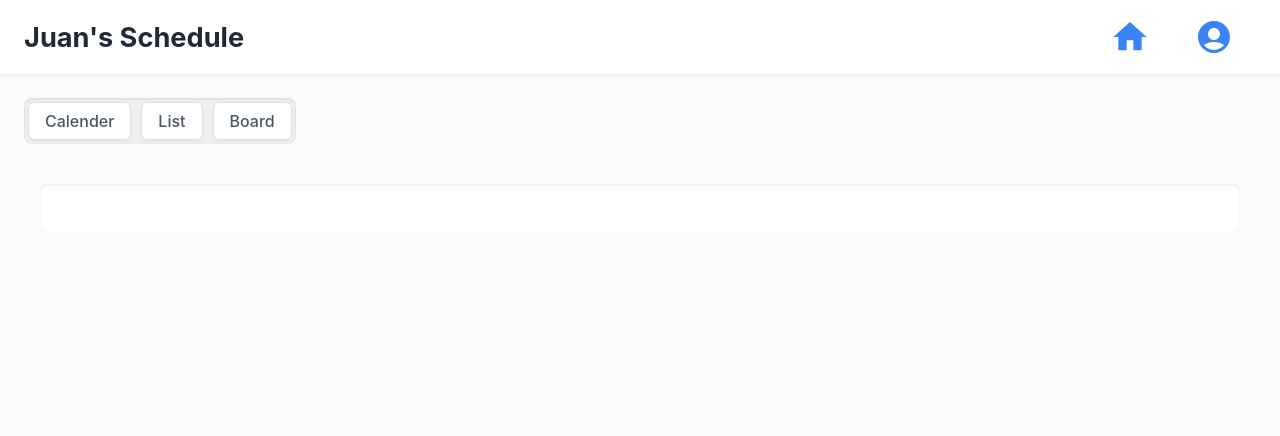
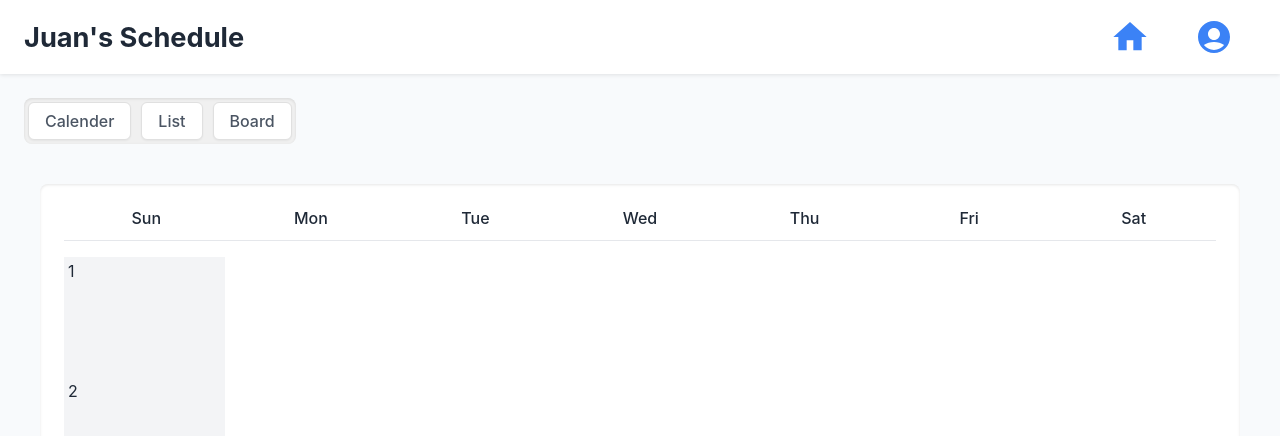
Before and after one commit to cruzjuan298/EasyBook, a Next.js app in the folder frontend/: page /dashboard in a window 1280 px wide. Shown: the top 436 px of the page. Built offline with nearby package versions, Linux system fonts and the light colour scheme.

Commit message:
implement 1/3 of calender ui

```diff
--- a/frontend/src/components/CalenderView/CalenderView.js
+++ b/frontend/src/components/CalenderView/CalenderView.js
@@ -1,9 +1,21 @@
 import styles from "../../styles/calenderView.module.css"
+import DayRow from "./DayRow"
 
 export default function CalenderView() {
     return(
-        <div>
-
+        <div className={styles.calenderViewDiv}>
+            <div className={styles.calenderDaysTitle}>
+                <div>Sun</div>
+                <div>Mon</div>
+                <div>Tue</div>
+                <div>Wed</div>
+                <div>Thu</div>
+                <div>Fri</div>
+                <div>Sat</div>
+            </div>
+            <div className={styles.DayTilesDiv}>
+                <DayRow />
+            </div>
         </div>
     )
 }
--- /dev/null
+++ b/frontend/src/components/CalenderView/DayRow.js
@@ -0,0 +1,11 @@
+import styles from "@/styles/dayRow.module.css"
+import DayTile from "./DayTile"
+
+export default function DayRow() {
+    return(
+        <div className={styles.DayRowDiv}>
+            <DayTile day={1} />
+            <DayTile day={2} />
+        </div>
+    )
+}
--- /dev/null
+++ b/frontend/src/components/CalenderView/DayTile.js
@@ -0,0 +1,11 @@
+import styles from "@/styles/daytile.module.css"
+
+export default function DayTile({ day }) {
+    const currentDate = new Date();
+    const dayOfTheWeek = currentDate.getDay()
+    return(
+        <div className={styles.dayTileDiv}>
+            { day }
+        </div>
+    )
+}
--- a/frontend/src/styles/addui.module.css
+++ b/frontend/src/styles/addui.module.css
@@ -90,5 +90,4 @@
   font-family: inherit;
   font-size: inherit;
   color: inherit;
-
 }
--- a/frontend/src/styles/calenderView.module.css
+++ b/frontend/src/styles/calenderView.module.css
@@ -0,0 +1,18 @@
+.calenderDaysTitle{
+    font-weight: 500;
+    text-align: center;
+    padding-bottom: 0.75rem;
+    margin-bottom: 1rem;
+    display: grid;
+    grid-template-columns: repeat(7, minmax(0, 1fr));
+    border-style: solid;
+    border-color: #e5e7eb;
+    border-width: 0;
+    border-bottom-width: 1px;
+}
+
+.DayTilesDiv {
+    display: grid;
+    grid-template-columns: repeat(7, minmax(0, 1fr));
+    gap: 0.25rem;
+}
--- /dev/null
+++ b/frontend/src/styles/daytile.module.css
@@ -0,0 +1,8 @@
+.dayTileDiv {
+    border-width: 1px;
+    overflow: hidden;
+    cursor: pointer;
+    height: 7rem;
+    background-color: rgb(243 244 246);
+    padding: 0.25rem;
+}
```
Also changed, not shown: frontend/src/styles/dayRow.module.css (added).
